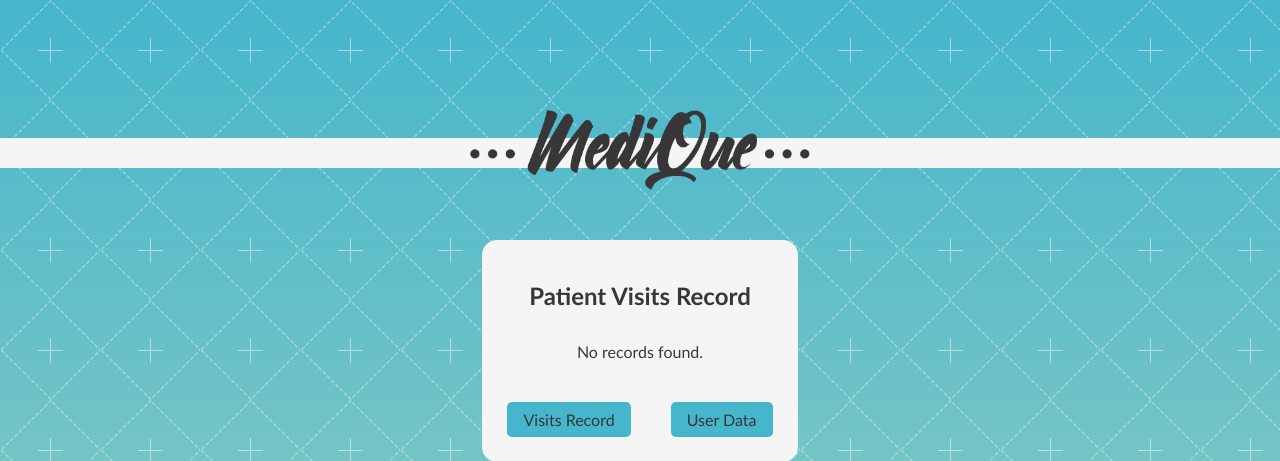
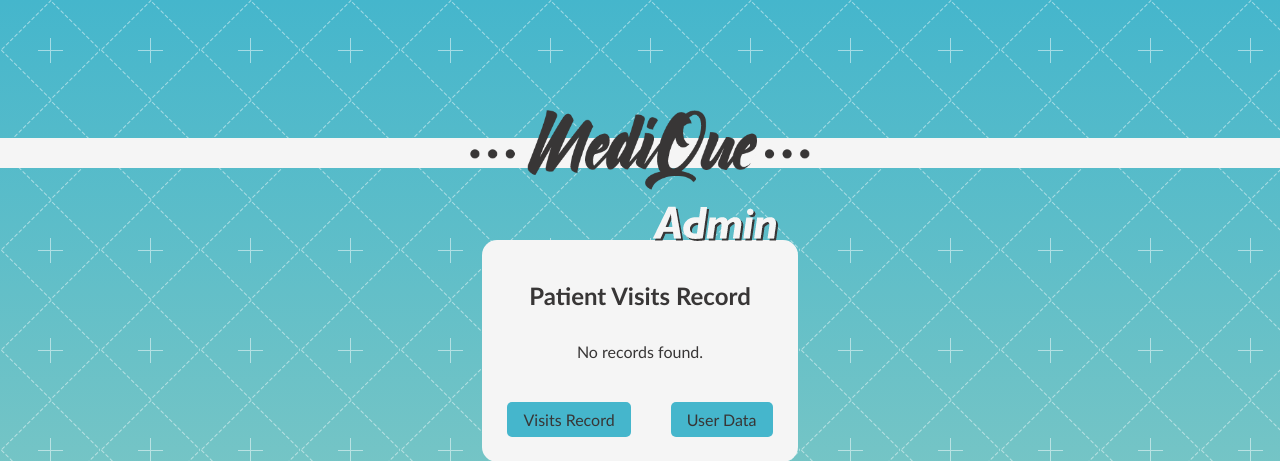
Before and after one commit to CharanElam/CIS245_UFV, a PHP site: page /records.php in a window 1280 px wide. Shown: the top 461 px of the page. Run offline with PHP 8.4, Linux system fonts and the light colour scheme; data that the repository does not hold is empty.

Commit message:
added admin header image

```diff
--- a/records.php
+++ b/records.php
@@ -23,6 +23,7 @@ include 'connection.php';
             <main>
                 <div class="content-container">
                     <div class="table-wrapper">
+                        <img src="admin_header.png" alt="Admin" class="image-top-right">
                         <div class="table-container">
                             <h1>Patient Visits Record</h1>
                                 <?php
--- a/userdata.php
+++ b/userdata.php
@@ -23,6 +23,7 @@ include 'connection.php';
             <main>
                 <div class="content-container">
                     <div class="table-wrapper">
+                        <img src="admin_header.png" alt="Admin" class="image-top-right">
                         <div class="table-container">
                             <h1>User Data</h1>
                                 <?php
```
